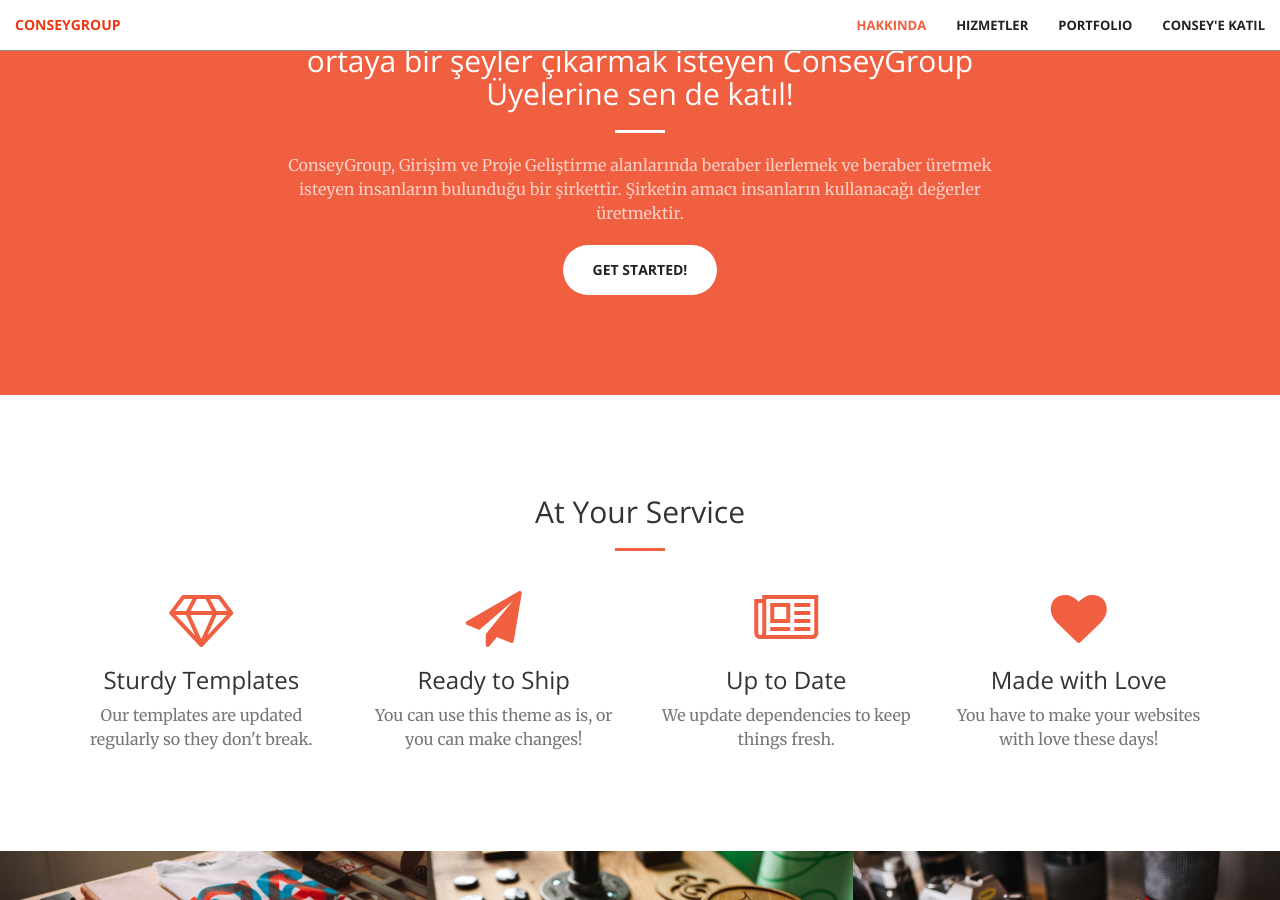
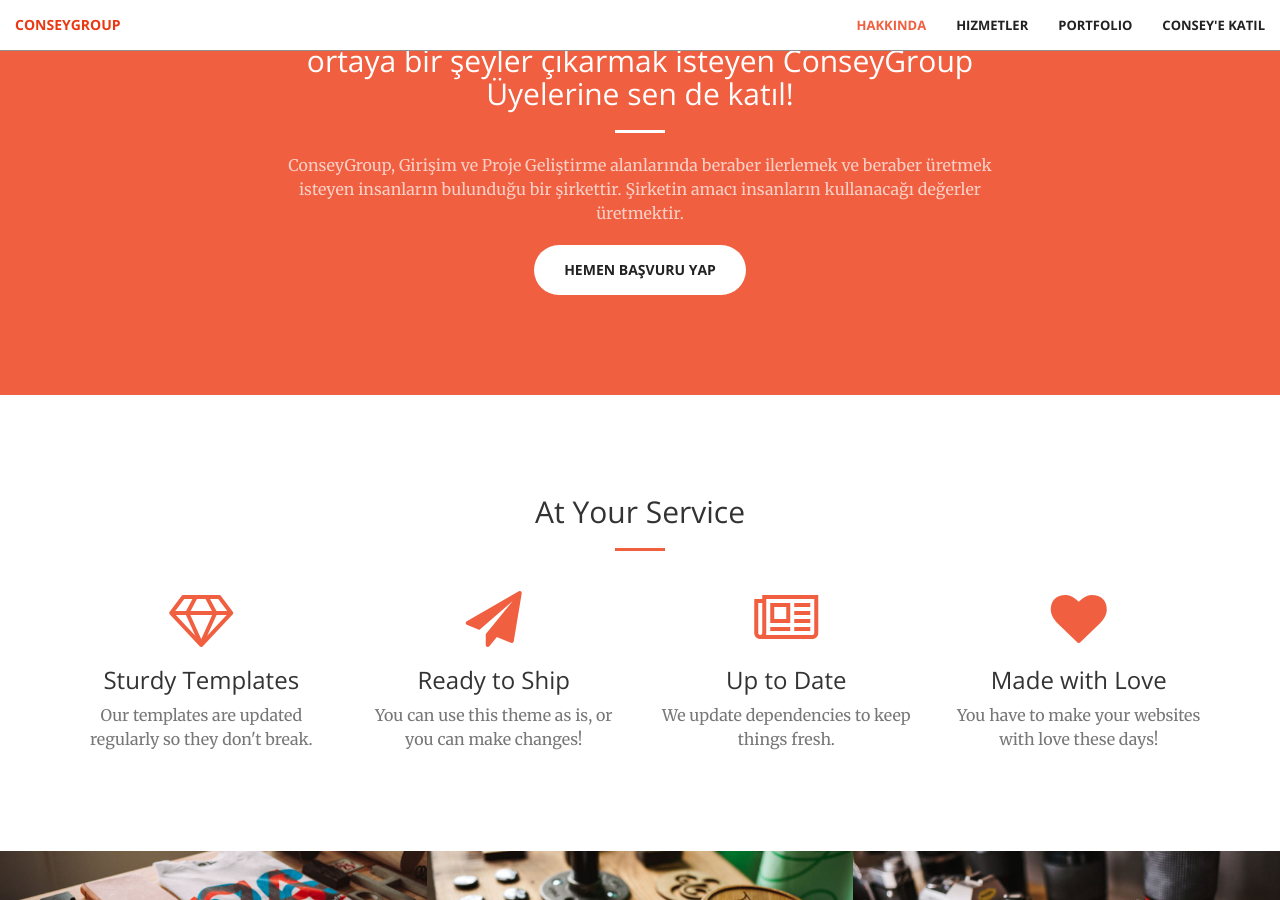
Before and after one commit to conseygroup/ConseyGroup.github.io, a Jekyll site: the page built from index.html, in a window 1280 px wide and 900 px high, scrolled down 989 px. Built offline with Jekyll 4.4.1, drawn with Linux system fonts in a browser that asks for light colours.

Commit message:
Update call-to-action.html

```diff
--- a/_includes/call-to-action.html
+++ b/_includes/call-to-action.html
@@ -5,7 +5,7 @@
                 <h2 class="section-heading">Startup kültürü ve Girişim ekosistemi içinde beraber ortaya bir şeyler çıkarmak isteyen ConseyGroup Üyelerine sen de katıl!</h2>
                 <hr class="light">
                 <p class="text-faded">ConseyGroup, Girişim ve Proje Geliştirme alanlarında beraber ilerlemek ve beraber üretmek isteyen insanların bulunduğu bir şirkettir. Şirketin amacı insanların kullanacağı değerler üretmektir.</p>
-                <a href="#" class="btn btn-default btn-xl">Get Started!</a>
+                <a href="#" class="btn btn-default btn-xl">Hemen Başvuru Yap</a>
             </div>
         </div>
     </div>
```
